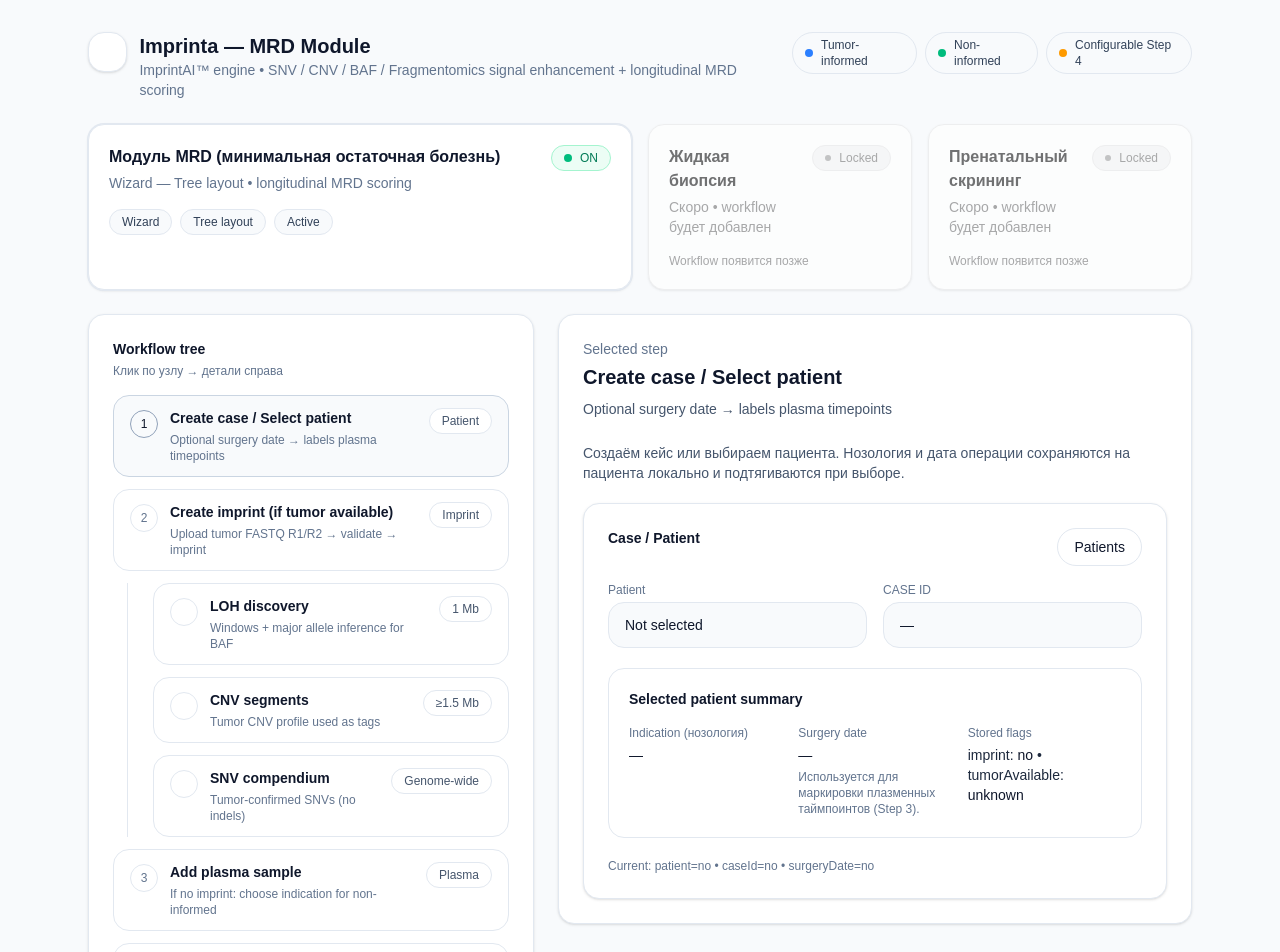
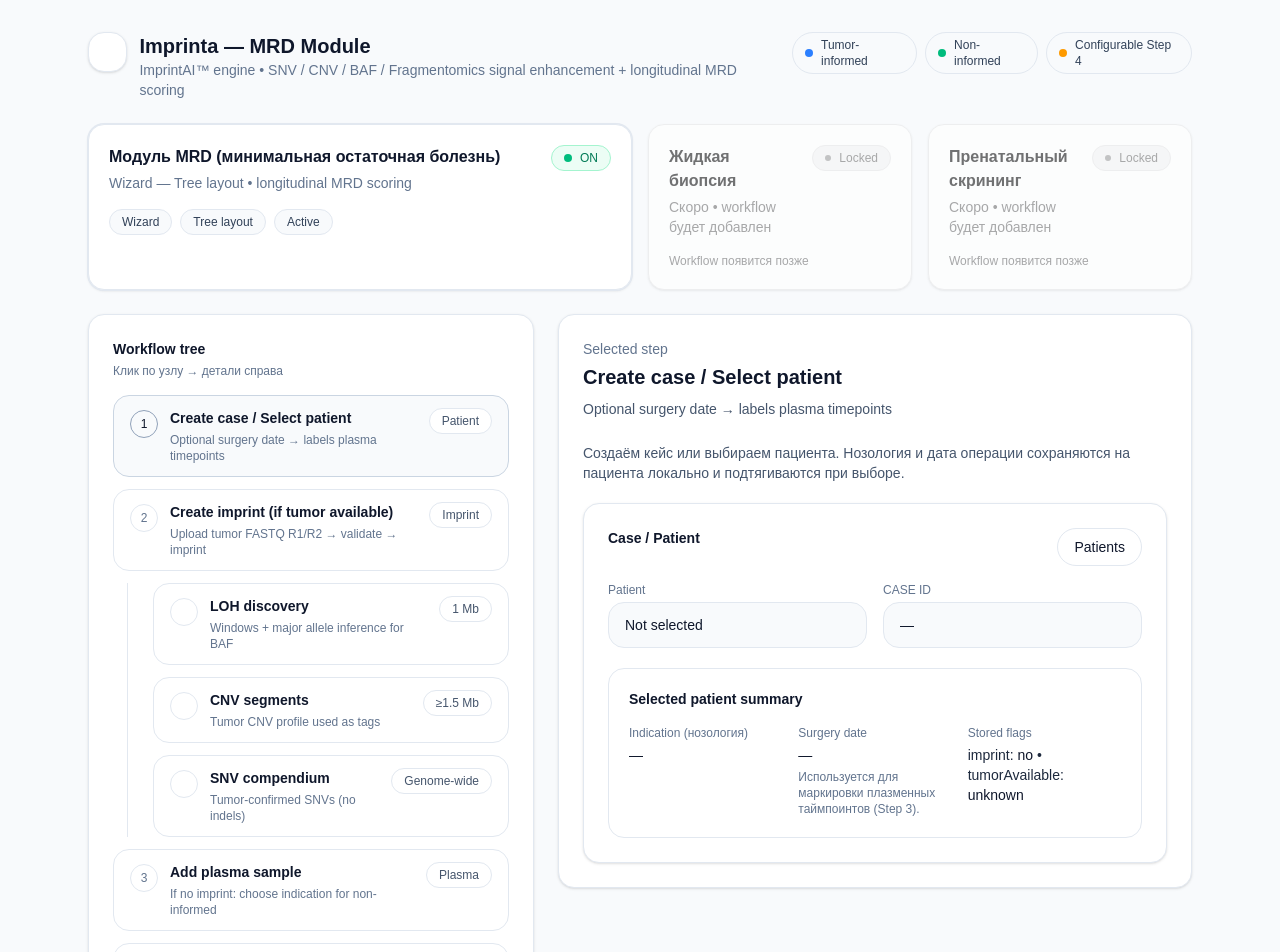
Before and after one commit to kraevgood/bioinf, a Next.js app: page /analysis in a window 1280 px wide. Shown: the top 952 px of the page. Built offline with nearby package versions, Linux system fonts and the light colour scheme.

Commit message:
fix: minor issues and polish

```diff
--- a/src/workflows/mrd/steps/step1.tsx
+++ b/src/workflows/mrd/steps/step1.tsx
@@ -186,12 +186,6 @@
             </div>
           </div>
         </div>
-
-        <div className="mt-5 text-xs text-slate-500">
-          Current: patient={state.selectedPatient ? "yes" : "no"} • caseId=
-          {state.caseId ? "yes" : "no"} • surgeryDate=
-          {state.hasSurgeryDate ? "yes" : "no"}
-        </div>
       </Card>
     </div>
   );
```
